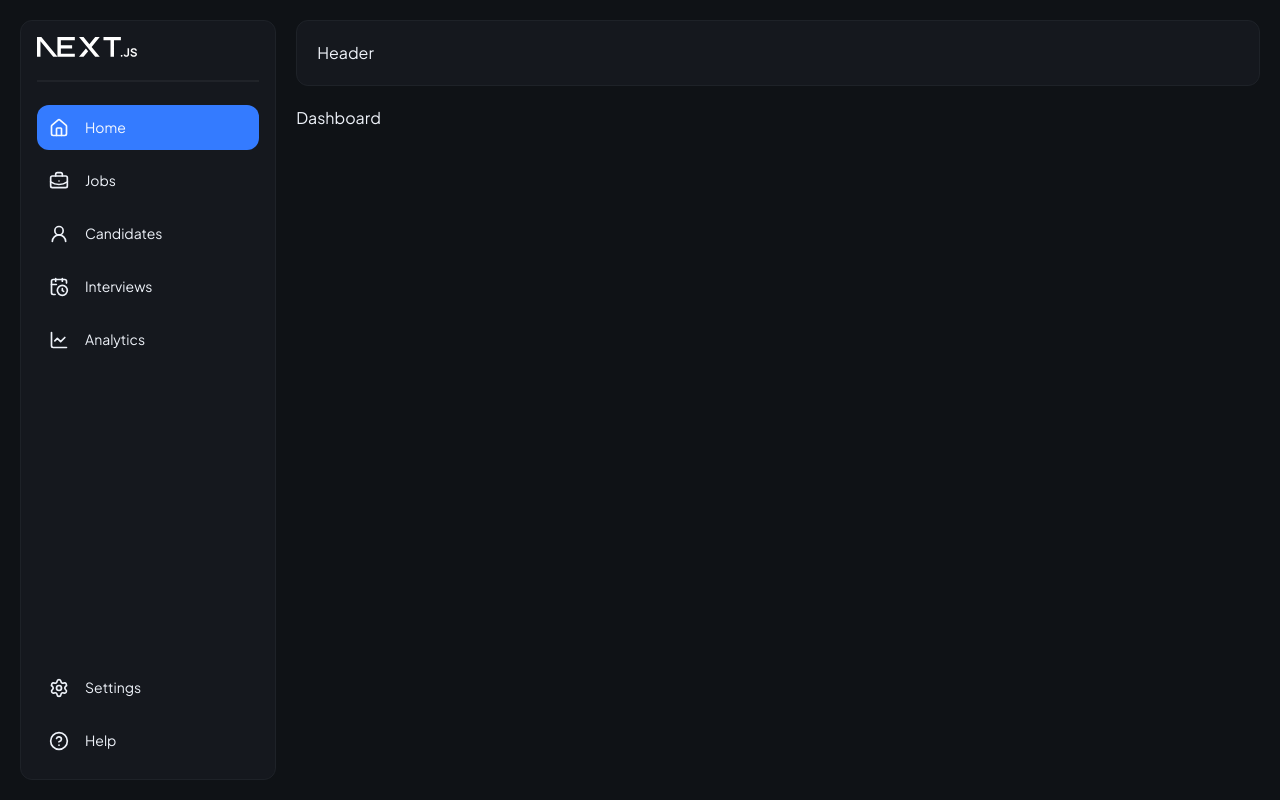
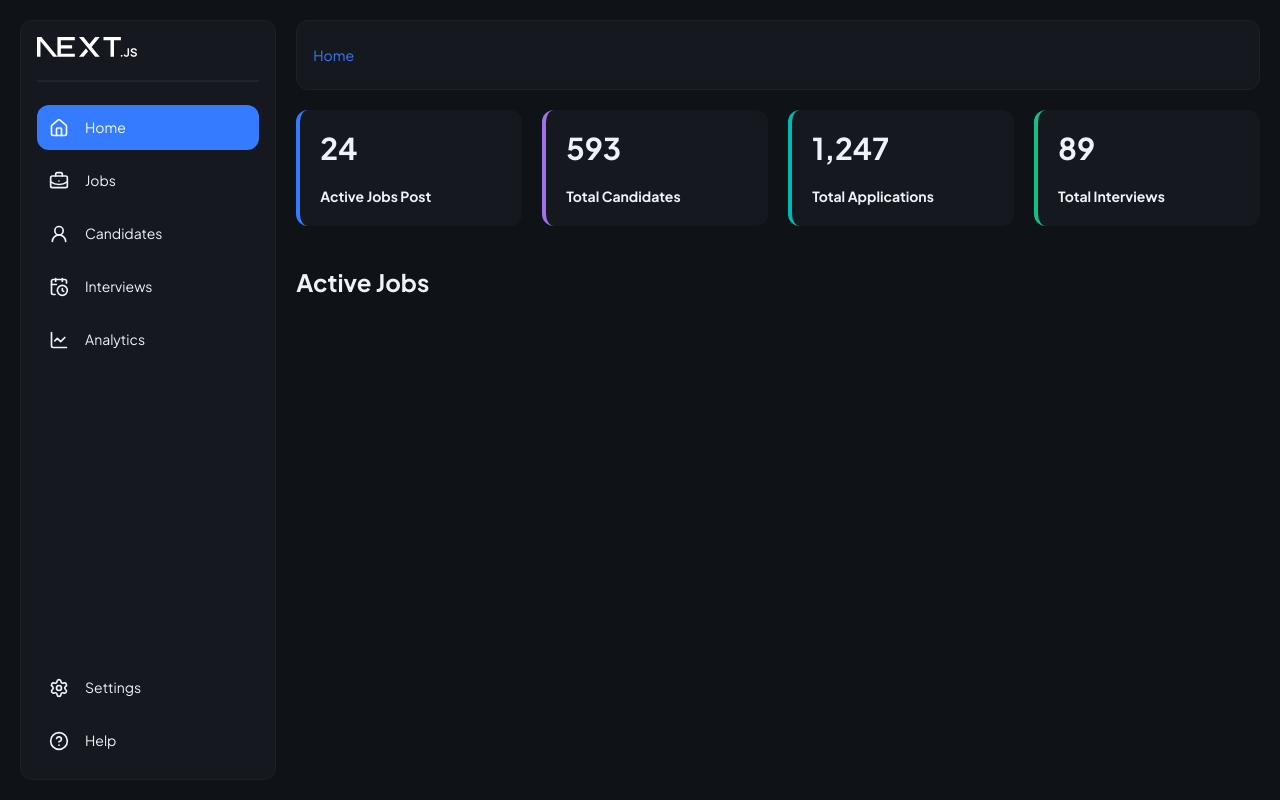
Before and after one commit to lavleshdubey90/pipeline-dashboard, a Next.js app: page / in a window 1280 px wide. Built offline with nearby package versions, Linux system fonts and the light colour scheme.

Commit message:
Dashboard Stats Made

```diff
--- a/src/app/(dashboard)/page.tsx
+++ b/src/app/(dashboard)/page.tsx
@@ -1,5 +1,49 @@
+import DashboardOverviewCard from "@/components/DashboardOverviewCard";
+
+const dashboardOverview = [
+  {
+    title: "Active Jobs Post",
+    value: "24",
+    className: "border-primary"
+  },
+  {
+    title: "Total Candidates",
+    value: "593",
+    className: "border-secondary"
+  },
+  {
+    title: "Total Applications",
+    value: "1,247",
+    className: "border-accent"
+  },
+  {
+    title: "Total Interviews",
+    value: "89",
+    className: "border-success"
+  }
+];
+
 export default function Home() {
   return (
-    <h1>Dashboard</h1>
+    <div>
+      {/* Dashboard Stats */}
+      <div className="grid grid-cols-4 gap-5">
+        {dashboardOverview.map((card, index) => (
+          <DashboardOverviewCard
+            key={index}
+            title={card.title}
+            value={card.value}
+            className={`${card.className}`}
+          />
+        ))}
+      </div>
+
+      {/* Active Jobs */}
+      <div className="mt-10">
+        <h2 className="font-bold text-2xl">Active Jobs</h2>
+
+
+      </div>
+    </div>
   );
 }
--- /dev/null
+++ b/src/components/Breadcrumb.tsx
@@ -0,0 +1,38 @@
+"use client";
+
+import Link from "next/link";
+import { usePathname } from "next/navigation";
+import React from "react";
+
+const Breadcrumb: React.FC = () => {
+    const pathname = usePathname();
+
+    // Split path into segments
+    const pathSegments = pathname.split("/").filter(Boolean);
+
+    return (
+        <div className="breadcrumbs text-sm">
+            <ul>
+                <li>
+                    <Link href="/" className={pathname === "/" ? "no-underline cursor-default text-primary" : ""}>Home</Link>
+                </li>
+
+                {pathSegments.map((segment, index) => {
+                    const href = "/" + pathSegments.slice(0, index + 1).join("/");
+
+                    return (
+                        <li key={href} className="capitalize">
+                            {index === pathSegments.length - 1 ? (
+                                <span className="text-primary">{segment}</span>
+                            ) : (
+                                <Link href={href}>{segment}</Link>
+                            )}
+                        </li>
+                    );
+                })}
+            </ul>
+        </div>
+    );
+};
+
+export default Breadcrumb;
--- /dev/null
+++ b/src/components/DashboardOverviewCard.tsx
@@ -0,0 +1,18 @@
+import React from 'react';
+
+interface DashboardOverviewCardProps {
+    title: string;
+    value: string;
+    className: string;
+}
+
+const DashboardOverviewCard: React.FC<DashboardOverviewCardProps> = ({ title, value, className }) => {
+    return (
+        <div className={`rounded-box p-5 border-l-4 bg-base-200 ${className}`}>
+            <p className="text-3xl font-bold text-base-content">{value}</p>
+            <span className="text-sm block mt-5 font-bold">{title}</span>
+        </div>
+    )
+}
+
+export default DashboardOverviewCard;
--- a/src/components/Header.tsx
+++ b/src/components/Header.tsx
@@ -1,7 +1,15 @@
+"use client";
+
+import { usePathname } from "next/navigation";
+import Breadcrumb from "@/components/Breadcrumb";
+
 const Header: React.FC = () => {
+  const path = usePathname();
   return (
-    <header className='border border-base-300 w-full rounded-box p-5 bg-base-200'>
-        <h1>Header</h1>
+    <header className='border border-base-300 w-full rounded-box p-4 bg-base-200'>
+      <nav className="flex justify-between items-center">
+        <Breadcrumb />
+      </nav>
     </header>
   )
 }
```
